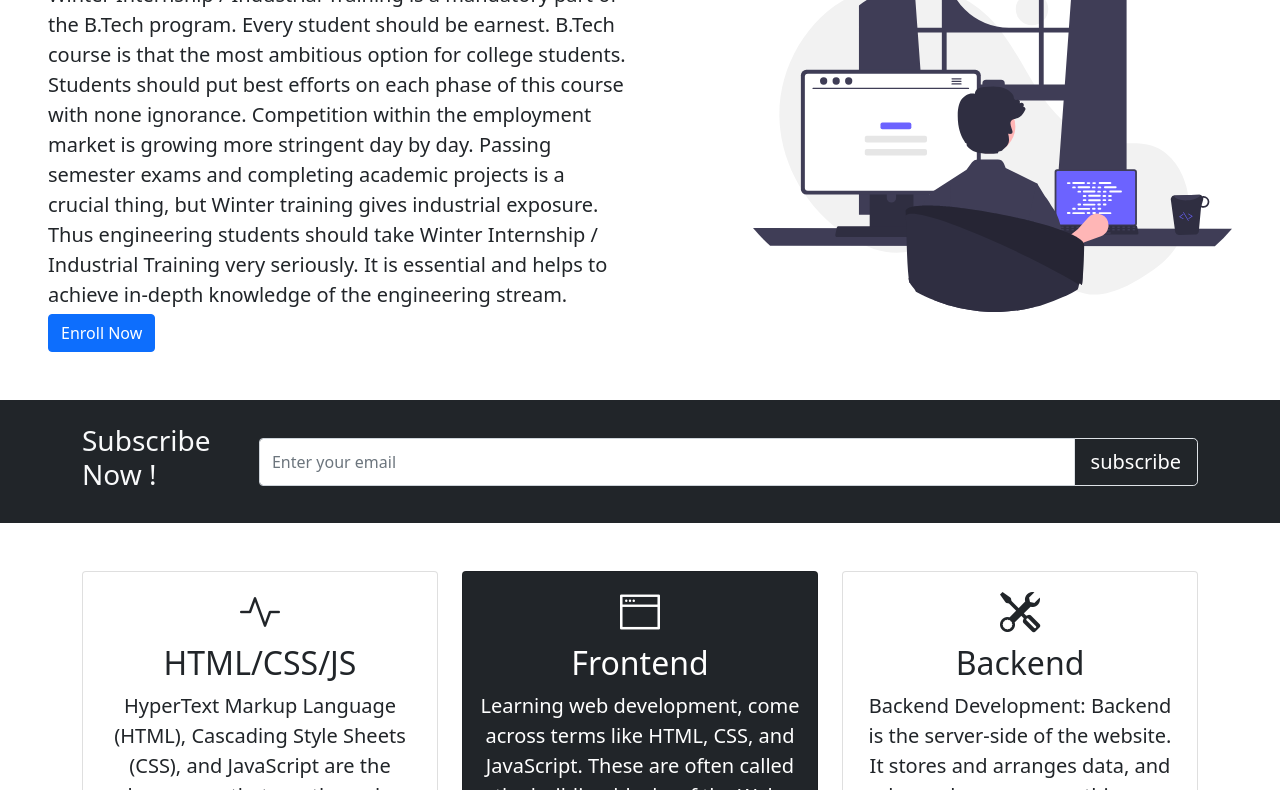
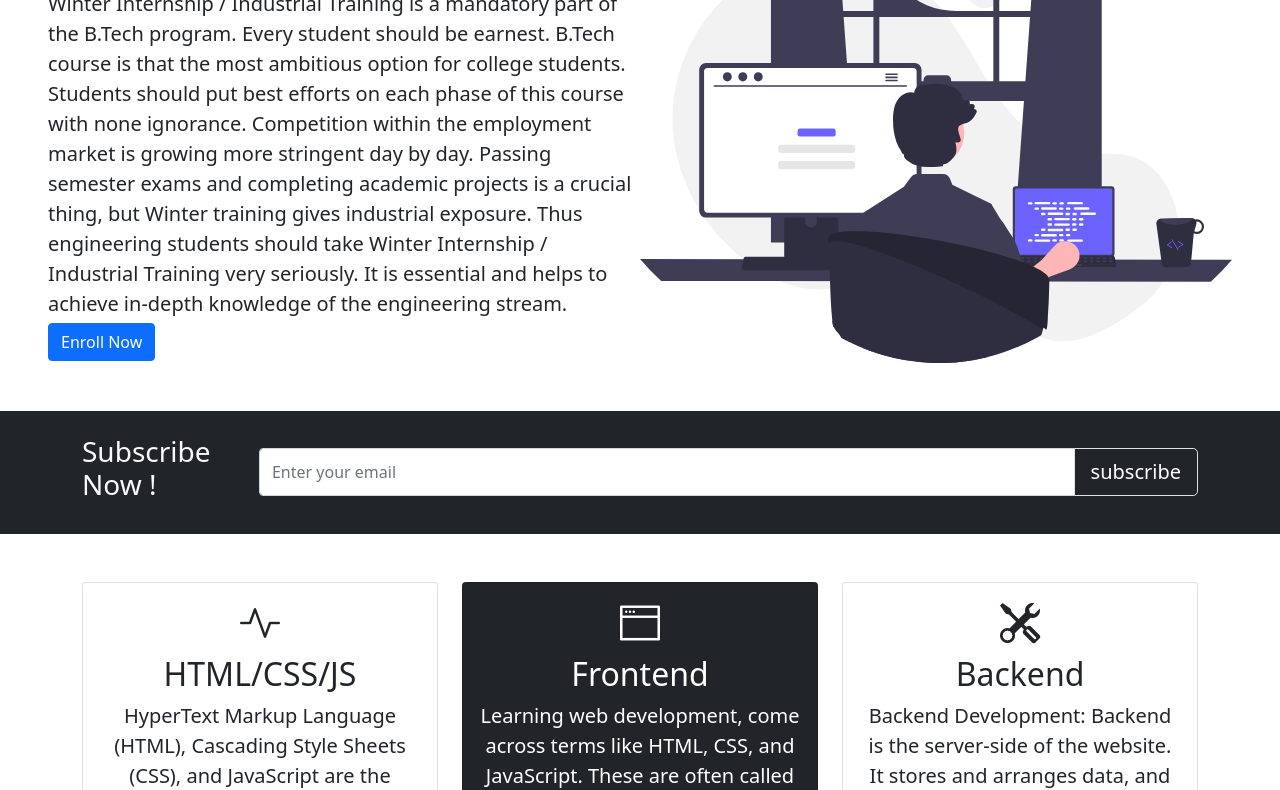
Before and after one commit to kajal202/WITLayoutPage, a plain HTML site: page index.html in a window 1280 px wide. Shown: the part 124-914 px from the top of the page. Drawn offline with nearby package versions, Linux system fonts and the light colour scheme.

Commit message:
Update index.html

```diff
--- a/index.html
+++ b/index.html
@@ -34,8 +34,9 @@
 
    <section>
     <section class="p-5 ">
-        <div class="d-flex row align-items-center justify-content-between">
-                <div class="col-md-6 align-items-center justify-content-center ">
+      <div class="ht-1">
+        <div class="d-flex align-items-center justify-content-between pt-2">
+                <div class="align-items-center justify-content-center">
                     <h1> Winter Industrial Training</h1>
                     <p class="lead my-1 ">Winter Internship / Industrial Training is a mandatory part of the B.Tech program. Every student should be earnest. B.Tech course is that the most ambitious option for college students. Students should put best efforts on each phase
                         of this course with none ignorance. Competition within the employment market is growing more stringent day by day. Passing semester exams and completing academic projects is a crucial thing, but Winter training gives industrial
@@ -43,8 +44,9 @@
                         <button type="button" class="btn btn-primary" data-bs-toggle="modal" data-bs-target="#EnrollModal">
                             Enroll Now</button>
                 </div>
-                <img src="introIMG.svg" alt="intro pic " class="intro-img  d-none d-sm-block img-fluid   col-5 w-5  ">
+                <img src="introIMG.svg" alt="intro pic " class="intro-img  col-6 w-5 d-sm-block img-fluid  ">
         </div>
+       </div>
 
 
         <div class="modal fade" id="EnrollModal">
```
